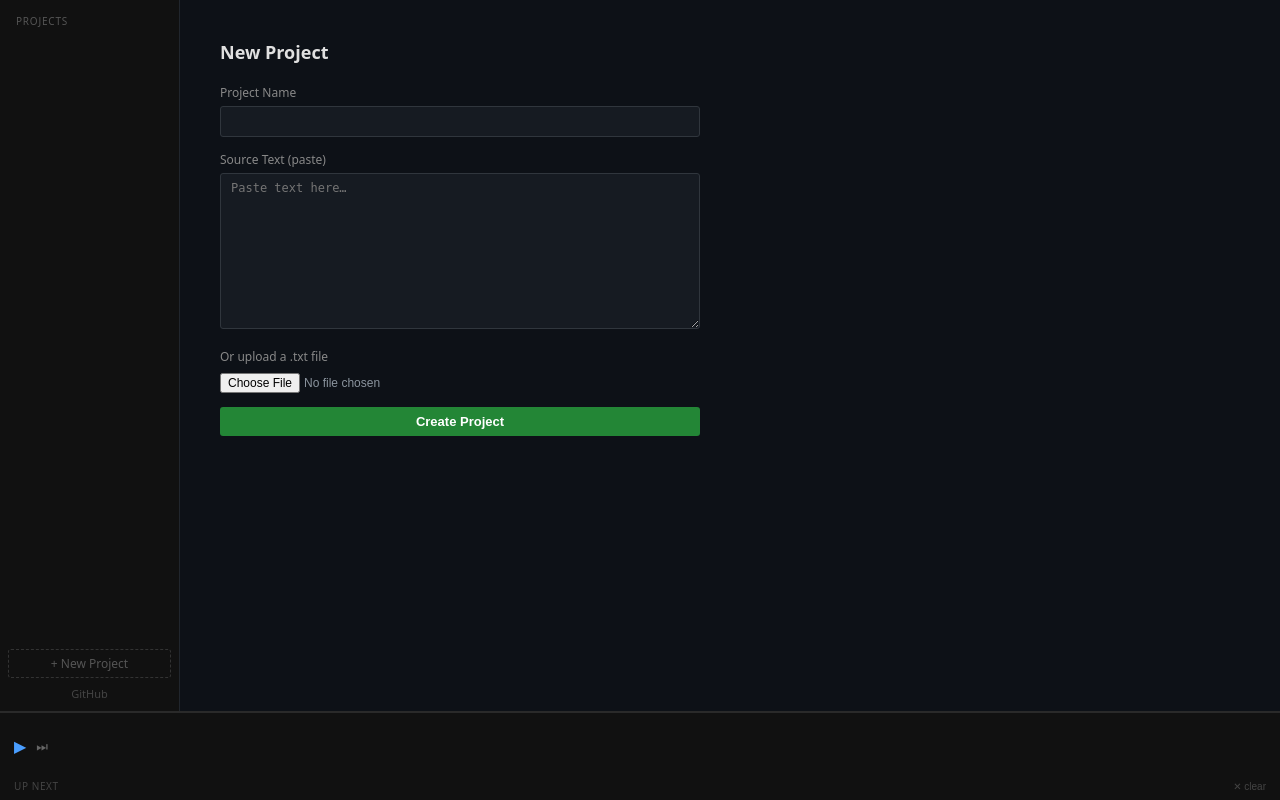
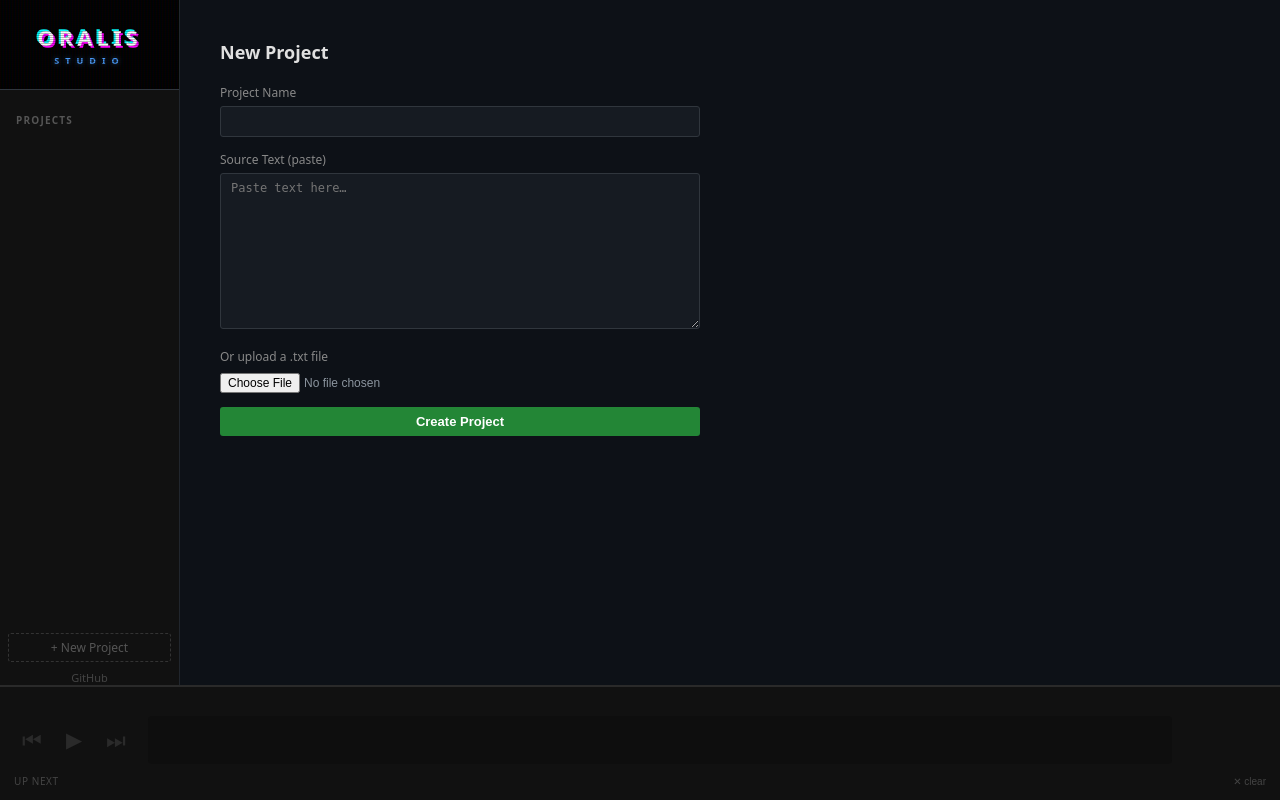
Before and after one commit to pulsar256/oralis, a FastAPI app: page /projects/new in a window 1280 px wide. Run offline with FastAPI, Linux system fonts and the light colour scheme.

Commit message:
style: improve UX / Style

```diff
--- a/web/static/app.css
+++ b/web/static/app.css
@@ -3,24 +3,107 @@
 body { font-family: system-ui, sans-serif; background: #0d1117; color: #e0e0e0; display: flex; flex-direction: column; height: 100vh; overflow: hidden; }
 #layout { flex: 1; display: flex; overflow: hidden; min-height: 0; }
 
-#sidebar { width: 180px; background: #111; border-right: 1px solid #21262d; display: flex; flex-direction: column; padding: 10px 8px; gap: 3px; flex-shrink: 0; overflow-y: auto; }
-#sidebar .lbl { font-size: 10px; color: #555; letter-spacing: .08em; padding: 4px 8px; }
-#sidebar a.proj { display: block; padding: 5px 10px; border-radius: 3px; font-size: 13px; color: #8b949e; text-decoration: none; }
-#sidebar a.proj:hover { background: #161b22; color: #e0e0e0; }
-#sidebar a.proj.active { background: #1e2d3d; border-left: 2px solid #4a9eff; color: #e0e0e0; }
-#sidebar a.new-proj { margin-top: auto; border: 1px dashed #333; border-radius: 3px; padding: 5px; font-size: 12px; color: #555; text-align: center; text-decoration: none; display: block; }
+#sidebar { width: 180px; background: #111; border-right: 1px solid #21262d; display: flex; flex-direction: column; gap: 3px; flex-shrink: 0; overflow-y: auto; }
+
+#brand {
+  padding: 22px 10px;
+  margin-bottom: 10px;
+  border-bottom: 1px solid #30363d;
+  background: #000;
+  position: relative;
+  overflow: hidden;
+  text-decoration: none;
+  display: block;
+}
+
+#brand::before {
+  content: " ";
+  display: block;
+  position: absolute;
+  top: 0; left: 0; bottom: 0; right: 0;
+  background: linear-gradient(rgba(18, 16, 16, 0) 50%, rgba(0, 0, 0, 0.25) 50%), linear-gradient(90deg, rgba(255, 0, 0, 0.06), rgba(0, 255, 0, 0.02), rgba(0, 0, 255, 0.06));
+  z-index: 2;
+  background-size: 100% 2px, 3px 100%;
+  pointer-events: none;
+}
+
+#brand h1 {
+  font-size: 22px;
+  font-weight: 900;
+  color: #fff;
+  text-transform: uppercase;
+  letter-spacing: 4px;
+  text-align: center;
+  margin: 0;
+  text-shadow: 2px 2px #ff00ff, -2px -2px #00ffff;
+  position: relative;
+  z-index: 1;
+}
+
+#brand .sub {
+  font-size: 9px;
+  font-weight: 700;
+  color: #4a9eff;
+  text-transform: uppercase;
+  letter-spacing: 6px;
+  text-align: center;
+  margin-top: 2px;
+  position: relative;
+  z-index: 1;
+  text-shadow: 0 0 5px rgba(74, 158, 255, 0.5);
+}
+
+#brand:hover h1 {
+  animation: glitch-anim 0.2s infinite;
+}
+
+@keyframes glitch-anim {
+  0% { transform: translate(0); }
+  20% { transform: translate(-2px, 1px); }
+  40% { transform: translate(-2px, -1px); }
+  60% { transform: translate(2px, 1px); }
+  80% { transform: translate(2px, -1px); }
+  100% { transform: translate(0); }
+}
+
+#sidebar .lbl { font-size: 10px; color: #555; font-weight: 700; letter-spacing: .12em; padding: 10px 16px 4px; }
+#sidebar a.new-proj { margin: auto 8px 0; border: 1px dashed #333; border-radius: 3px; padding: 5px; font-size: 12px; color: #555; text-align: center; text-decoration: none; display: block; }
 #sidebar a.new-proj:hover { color: #4a9eff; border-color: #4a9eff; }
-#sidebar a.github-link { margin-top: 5px; font-size: 11px; color: #444; text-align: center; text-decoration: none; display: block; }
+#sidebar a.github-link { margin: 5px 8px 0; font-size: 11px; color: #444; text-align: center; text-decoration: none; display: block; }
 #sidebar a.github-link:hover { color: #8b949e; text-decoration: underline; }
 
-.proj-item { display: flex; align-items: center; gap: 3px; }
-.proj-delete-form { display: contents; }
-.proj-item .proj { flex: 1; min-width: 0; }
-.btn-proj-action { border-radius: 3px; cursor: pointer; font-size: 10px; padding: 2px 5px; flex-shrink: 0; line-height: 1; }
+.proj-item { display: flex; align-items: center; gap: 4px; padding: 0 8px; position: relative; }
+.proj-item:hover { background: rgba(255, 255, 255, 0.03); border-radius: 4px; }
+.proj-item .proj { flex: 1; min-width: 0; white-space: nowrap; overflow: hidden; text-overflow: ellipsis; }
+
+#sidebar a.proj { display: block; padding: 7px 8px; border-radius: 3px; font-size: 13px; color: #8b949e; text-decoration: none; transition: color 0.2s, background 0.2s; }
+#sidebar a.proj:hover { color: #fff; }
+#sidebar a.proj.active { background: #1e2d3d; border-left: 2px solid #4a9eff; color: #fff; box-shadow: inset 5px 0 10px -5px rgba(74, 158, 255, 0.3); }
+
+.btn-proj-action {
+  opacity: 0;
+  transition: opacity 0.2s;
+  border-radius: 3px;
+  cursor: pointer;
+  font-size: 11px;
+  width: 20px;
+  height: 20px;
+  display: flex;
+  align-items: center;
+  justify-content: center;
+  flex-shrink: 0;
+  line-height: 1;
+  border: 1px solid transparent;
+  padding: 0;
+  background: none;
+}
+.proj-item:hover .btn-proj-action { opacity: 1; }
+
 .btn-proj-rename { background: #161b22; border: 1px solid #30363d; color: #8b949e; }
-.btn-proj-rename:hover { border-color: #4a9eff; color: #4a9eff; }
-.btn-proj-delete { background: #3a1a1a; border: 1px solid #6b2a2a; color: #ff6b6b; }
-.btn-proj-delete:hover { background: #5a2020; border-color: #ff6b6b; }
+.btn-proj-rename:hover { border-color: #4a9eff; color: #4a9eff; background: #0d2236; }
+.btn-proj-delete { background: #1a1a1a; border: 1px solid #3a1a1a; color: #888; }
+.btn-proj-delete:hover { background: #3a1a1a; border-color: #ff6b6b; color: #ff6b6b; }
+
 .rename-form { display: flex; gap: 3px; align-items: center; padding: 2px 4px; width: 100%; }
 .rename-form input[type=text] { flex: 1; min-width: 0; background: #161b22; border: 1px solid #4a9eff; border-radius: 2px; color: #ccc; font-size: 12px; padding: 2px 5px; }
 .rename-form button { background: none; border: none; color: #666; cursor: pointer; font-size: 11px; padding: 1px 4px; flex-shrink: 0; }
@@ -176,18 +259,53 @@ body { font-family: system-ui, sans-serif; background: #0d1117; color: #e0e0e0;
 .run-status { font-family: monospace; font-size: 10px; color: #4a9eff; padding: 3px 0 6px; min-height: 1em; overflow: hidden; white-space: nowrap; text-overflow: ellipsis; }
 
 /* ── Player bar ── */
-#player-bar { flex-shrink: 0; background: #111; border-top: 2px solid #2a2a2a; padding: 8px 14px 7px; }
-.player-row1 { display: flex; align-items: center; gap: 10px; margin-bottom: 7px; }
-.player-btn { background: none; border: none; color: #4a9eff; font-size: 16px; cursor: pointer; padding: 0; line-height: 1; }
-.player-btn-next { font-size: 13px; color: #666; }
-.player-btn-next:hover { color: #ccc; }
-.player-track { flex: 1; display: flex; flex-direction: column; gap: 3px; min-width: 0; }
-.player-label { font-size: 11px; color: #ddd; white-space: nowrap; overflow: hidden; text-overflow: ellipsis; }
-.player-scrubber { height: 4px; background: #2a2a2a; border-radius: 2px; cursor: pointer; position: relative; }
+#player-bar { flex-shrink: 0; background: #111; border-top: 2px solid #2a2a2a; padding: 12px 14px; }
+.player-row1 { display: flex; align-items: flex-end; gap: 14px; margin-bottom: 10px; }
+
+.player-ctrls { display: flex; align-items: center; gap: 6px; height: 48px; flex-shrink: 0; }
+.player-btn {
+  background: none;
+  border: none;
+  color: #4a9eff;
+  font-size: 24px;
+  cursor: pointer;
+  padding: 0;
+  width: 36px;
+  height: 48px;
+  display: flex;
+  align-items: center;
+  justify-content: center;
+  transition: transform 0.1s, color 0.1s;
+  flex-shrink: 0;
+  line-height: 0;
+}
+/* Visual compensation for unicode geometric shapes often appearing unequal in height/weight */
+.player-btn::before {
+  content: attr(data-icon);
+  display: block;
+}
+.player-btn[data-icon="▶"]::before { font-size: 21px; transform: translateY(-0.5px); }
+.player-btn[data-icon="⏸"]::before { font-size: 24px; transform: translateY(0.5px); }
+
+.player-btn:disabled {
+  color: #2a2a2a;
+  cursor: default;
+  pointer-events: none;
+}
+.player-btn:disabled:hover { transform: none; }
+.player-btn-next::before, .player-btn-prev::before { font-size: 22px; transform: translateY(0.5px); }
+
+.player-track { flex: 1; display: flex; flex-direction: column; gap: 4px; min-width: 0; }
+.player-label { font-size: 11px; color: #666; white-space: nowrap; overflow: hidden; text-overflow: ellipsis; padding-left: 2px; height: 1.2em; }
+
+.player-scrub-container { height: 48px; display: flex; align-items: center; position: relative; }
+.player-scrubber { flex: 1; height: 4px; background: #2a2a2a; border-radius: 2px; cursor: pointer; position: relative; }
 .player-scrubber:hover .player-scrub-fill { background: #6ab4ff; }
 .player-scrub-fill { height: 100%; background: #4a9eff; border-radius: 2px; width: 0; pointer-events: none; }
-.player-waveform { height: 48px; width: 100%; cursor: pointer; border-radius: 4px; display: block; }
-.player-time { font-size: 10px; color: #666; white-space: nowrap; flex-shrink: 0; font-variant-numeric: tabular-nums; }
+.player-waveform { height: 48px; width: 100%; cursor: pointer; border-radius: 4px; display: block; background: rgba(0,0,0,0.2); }
+
+.player-time-wrap { height: 48px; display: flex; align-items: center; flex-shrink: 0; min-width: 80px; justify-content: flex-end; }
+.player-time { font-size: 11px; color: #555; white-space: nowrap; font-variant-numeric: tabular-nums; }
 .player-row2 { display: flex; align-items: center; gap: 6px; overflow: hidden; }
 .player-up-next { font-size: 10px; color: #444; letter-spacing: .06em; white-space: nowrap; flex-shrink: 0; }
 .player-pills { display: flex; gap: 5px; overflow: hidden; flex: 1; }
--- a/web/static/player.js
+++ b/web/static/player.js
@@ -13,7 +13,7 @@
   const waveformFetches = {}; // url → Promise
 
   // DOM refs — populated on init
-  let bar, playBtn, nextBtn, labelEl, timeEl, scrubber, scrubFill,
+  let bar, playBtn, prevBtn, nextBtn, labelEl, timeEl, scrubber, scrubFill,
       pillRow, clearBtn, waveformCanvas;
 
   function _saveState() {
@@ -43,10 +43,19 @@
     });
   }
 
+  function _updateControlState() {
+    if (!playBtn) return;
+    const hasItems = queue.length > 0;
+    playBtn.disabled = !hasItems;
+    prevBtn.disabled = !hasItems;
+    nextBtn.disabled = !hasItems;
+  }
+
   function init() {
     bar           = document.getElementById('player-bar');
     if (!bar) return;
     playBtn       = document.getElementById('player-play');
+    prevBtn       = document.getElementById('player-prev');
     nextBtn       = document.getElementById('player-next');
     labelEl       = document.getElementById('player-label');
     timeEl        = document.getElementById('player-time');
@@ -58,10 +67,11 @@
 
     audio.addEventListener('timeupdate', onTimeUpdate);
     audio.addEventListener('ended', onEnded);
-    audio.addEventListener('play',  () => { playBtn.textContent = '⏸'; });
-    audio.addEventListener('pause', () => { playBtn.textContent = '▶'; _saveState(); });
+    audio.addEventListener('play',  () => { playBtn.setAttribute('data-icon', '⏸'); });
+    audio.addEventListener('pause', () => { playBtn.setAttribute('data-icon', '▶'); _saveState(); });
 
     playBtn.addEventListener('click', togglePlay);
+    prevBtn.addEventListener('click', skipPrev);
     nextBtn.addEventListener('click', () => { playTrack(currentIndex + 1); });
     clearBtn.addEventListener('click', clearQueue);
     scrubber.addEventListener('click', onScrubClick);
@@ -74,6 +84,7 @@
     window.addEventListener('beforeunload', _saveState);
 
     _restoreState();
+    _updateControlState();
   }
 
   function _fetchWaveform(url) {
@@ -147,6 +158,7 @@
       renderPills();
       _saveState();
     }
+    _updateControlState();
   }
 
   function replaceQueue(tracks) {
@@ -158,6 +170,7 @@
       return;
     }
     playTrack(0);
+    _updateControlState();
   }
 
   function playTrack(index) {
@@ -184,6 +197,16 @@
   function togglePlay() {
     if (audio.paused) audio.play().catch(() => {});
     else audio.pause();
+  }
+
+  function skipPrev() {
+    if (audio.currentTime > 3) {
+      audio.currentTime = 0;
+    } else if (currentIndex > 0) {
+      playTrack(currentIndex - 1);
+    } else {
+      audio.currentTime = 0;
+    }
   }
 
   function onEnded() {
@@ -222,10 +245,11 @@
     labelEl.textContent = '';
     timeEl.textContent = '';
     scrubFill.style.width = '0%';
-    playBtn.textContent = '▶';
+    playBtn.setAttribute('data-icon', '▶');
     localStorage.removeItem(PERSIST_KEY);
     renderPills();
     _showScrubber();
+    _updateControlState();
   }
 
   function renderPills() {
--- a/web/templates/base.html
+++ b/web/templates/base.html
@@ -11,11 +11,16 @@
 <body>
   <div id="layout">
     <nav id="sidebar">
+      <a href="/" id="brand">
+        <h1>ORALIS</h1>
+        <div class="sub">STUDIO</div>
+      </a>
       <div class="lbl">PROJECTS</div>
       {% for p in projects %}
       <div class="proj-item" data-slug="{{ p.slug }}">
         <a href="/projects/{{ p.slug }}"
            class="proj proj-link {{ 'active' if active_slug == p.slug }}"
+           title="{{ p.name | e }}"
            hx-get="/projects/{{ p.slug }}"
            hx-target="#main"
            hx-select="#main"
--- a/web/templates/player_bar.html
+++ b/web/templates/player_bar.html
@@ -1,15 +1,22 @@
 <div id="player-bar">
   <div class="player-row1">
-    <button id="player-play" class="player-btn" aria-label="Play/Pause">▶</button>
-    <button id="player-next" class="player-btn player-btn-next" aria-label="Next track">⏭</button>
+    <div class="player-ctrls">
+      <button id="player-prev" class="player-btn player-btn-prev" data-icon="⏮" aria-label="Previous track"></button>
+      <button id="player-play" class="player-btn" data-icon="▶" aria-label="Play/Pause"></button>
+      <button id="player-next" class="player-btn player-btn-next" data-icon="⏭" aria-label="Next track"></button>
+    </div>
     <div class="player-track">
       <div id="player-label" class="player-label"></div>
-      <canvas id="player-waveform" class="player-waveform"></canvas>
-      <div id="player-scrubber" class="player-scrubber" style="display:none">
-        <div id="player-scrub-fill" class="player-scrub-fill"></div>
+      <div class="player-scrub-container">
+        <canvas id="player-waveform" class="player-waveform"></canvas>
+        <div id="player-scrubber" class="player-scrubber" style="display:none">
+          <div id="player-scrub-fill" class="player-scrub-fill"></div>
+        </div>
       </div>
     </div>
-    <span id="player-time" class="player-time"></span>
+    <div class="player-time-wrap">
+      <span id="player-time" class="player-time"></span>
+    </div>
   </div>
   <div class="player-row2">
     <span class="player-up-next">UP NEXT</span>
```
